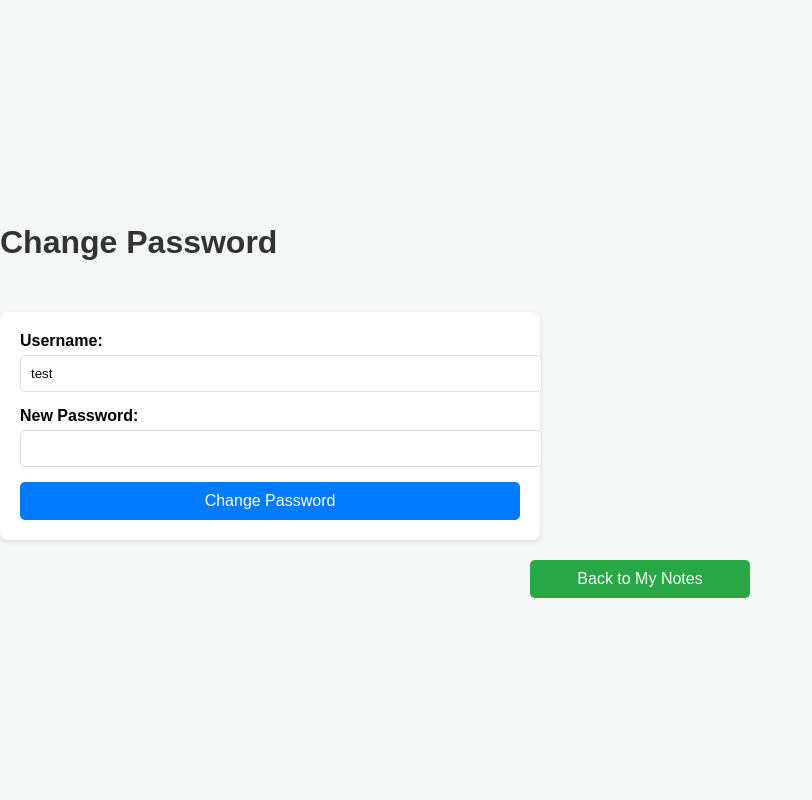
After one commit to shironekoko/flask_test, a Flask app: page /profile in a window 1280 px wide. The commit adds this page. Shown: the whole page, without its empty margins (0-812 px from the left). Run offline with Flask 3, Linux system fonts and the light colour scheme; a user stored in the database is signed in.

Commit message:
chnagepassword

```diff
--- a/app.py
+++ b/app.py
@@ -58,6 +58,19 @@ def login():
             flash('Login Unsuccessful. Please check username and password', 'danger')
     return render_template('login.html')
 
+@app.route('/profile', methods=['GET', 'POST'])
+@login_required
+def profile():
+    if request.method == 'POST':
+        username = request.form.get('username')
+        password = request.form.get('password')
+        current_user.username = username
+        current_user.password = password
+        db.session.commit()
+        flash('password change successfully!', 'success')
+        return redirect(url_for('profile'))
+    return render_template('profile.html')
+
 @app.route('/create_note', methods=['GET', 'POST'])
 @login_required
 def create_note():
--- /dev/null
+++ b/templates/profile.html
@@ -0,0 +1,132 @@
+<!DOCTYPE html>
+<html lang="en">
+<head>
+    <meta charset="UTF-8">
+    <meta name="viewport" content="width=device-width, initial-scale=1.0">
+    <title>Change Password</title>
+    <style>
+        body {
+            font-family: Arial, sans-serif;
+            background-color: #f4f7f6;
+            margin: 0;
+            padding: 0;
+            display: flex;
+            justify-content: center;
+            align-items: flex-start;
+            height: 100vh;
+            flex-direction: column;
+        }
+        .header {
+            text-align: center;
+            margin-top: 20px;
+        }
+        h1 {
+            color: #333;
+        }
+        form {
+            width: 100%;
+            max-width: 500px;
+            margin-top: 30px;
+            padding: 20px;
+            background-color: #fff;
+            border-radius: 8px;
+            box-shadow: 0 2px 5px rgba(0, 0, 0, 0.1);
+        }
+        form div {
+            margin-bottom: 15px;
+        }
+        label {
+            display: block;
+            font-weight: bold;
+            margin-bottom: 5px;
+        }
+        input[type="text"], input[type="password"] {
+            width: 100%;
+            padding: 10px;
+            border-radius: 5px;
+            border: 1px solid #ddd;
+        }
+        button {
+            width: 100%;
+            padding: 10px;
+            background-color: #007bff;
+            color: white;
+            border: none;
+            border-radius: 5px;
+            font-size: 16px;
+            cursor: pointer;
+        }
+        button:hover {
+            background-color: #0056b3;
+        }
+        .message {
+            margin-top: 20px;
+            text-align: center;
+        }
+        .message ul {
+            list-style-type: none;
+            padding: 0;
+        }
+        .message li {
+            padding: 10px;
+            margin: 5px 0;
+            border-radius: 5px;
+        }
+        .message .success {
+            background-color: #d4edda;
+            color: #155724;
+        }
+        .message .error {
+            background-color: #f8d7da;
+            color: #721c24;
+        }
+        .back-btn {
+            display: block;
+            width: 100%;
+            max-width: 200px;
+            margin: 20px auto;
+            padding: 10px;
+            background-color: #28a745;
+            color: white;
+            text-align: center;
+            border-radius: 5px;
+            text-decoration: none;
+            font-size: 16px;
+        }
+        .back-btn:hover {
+            background-color: #218838;
+        }
+    </style>
+</head>
+<body>
+    <div class="header">
+        <h1>Change Password</h1>
+    </div>
+    <form method="POST">
+        <div>
+            <label for="username">Username:</label>
+            <input type="text" name="username" id="username" value="{{ current_user.username }}" required readonly>
+        </div>
+        <div>
+            <label for="password">New Password:</label>
+            <input type="password" name="password" id="password" required>
+        </div>
+        <button type="submit">Change Password</button>
+    </form>
+
+    {% with messages = get_flashed_messages(with_categories=true) %}
+        {% if messages %}
+            <div class="message">
+                <ul>
+                {% for category, message in messages %}
+                    <li class="{{ category }}">{{ message }}</li>
+                {% endfor %}
+                </ul>
+            </div>
+        {% endif %}
+    {% endwith %}
+
+    <!-- Back to My Notes Button -->
+    <a href="{{ url_for('my_notes') }}" class="back-btn">Back to My Notes</a>
+</body>
+</html>
```
Also changed, not shown: templates/my_notes.html (+23 -2 lines), instance/site.db.
